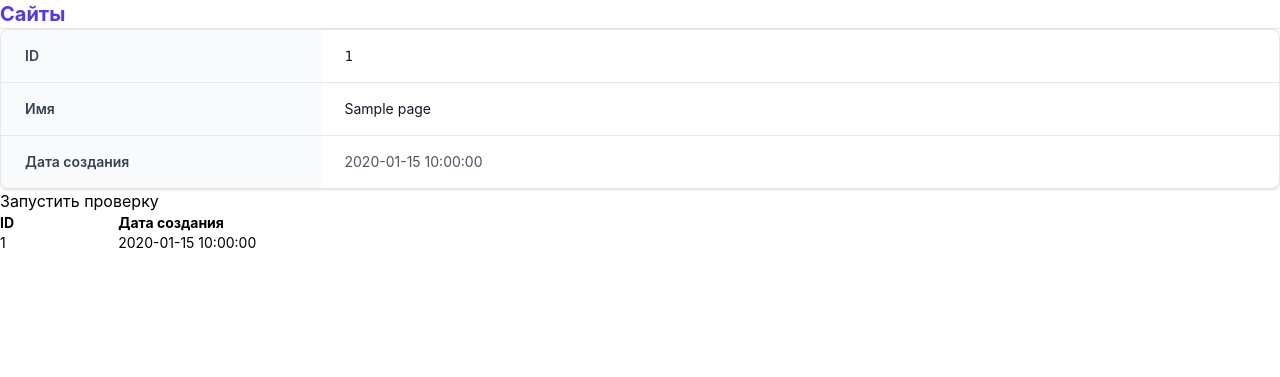
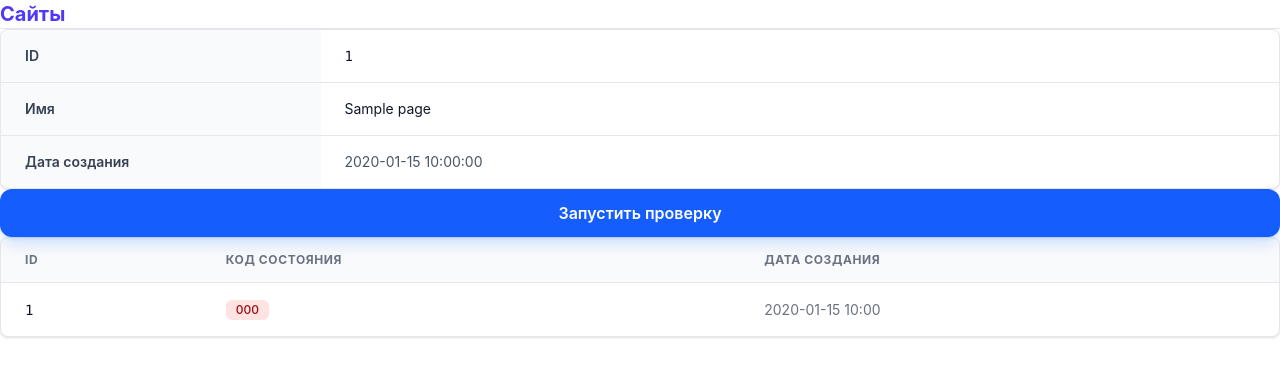
Before and after one commit to haven3571-pixel/flask-project-83, a Flask app: template page_analyzer/templates/website.html in a window 1280 px wide. Shown: the top 377 px of the page. Run offline with Flask 3, Linux system fonts and the light colour scheme; the template is opened without the code that fills it: most values are stand-ins (such as "Sample title", 1, 10 or a date in 2020); some libraries are stand-ins or nearby versions.

Commit message:
sixth step completed

```diff
--- a/page_analyzer/app.py
+++ b/page_analyzer/app.py
@@ -1,7 +1,7 @@
-from flask import Flask, render_template, request, flash, redirect, abort, get_flashed_messages, url_for
+from flask import Flask, render_template, request, flash, redirect, abort, get_flashed_messages, url_for, Response
 from dotenv import load_dotenv
 from page_analyzer.db import Repository
-import psycopg, os, validators
+import psycopg, os, validators,  requests
 
 
 load_dotenv()
@@ -41,13 +41,10 @@ def pages_index():
     urls = repo.all_posts()
     checks = repo.all_checks()
 
-    # Делаем словарь: {url_id: последняя_проверка}
-    # Так как проверки отсортированы по ASC, последняя перезапишет предыдущие
     last_checks = {}
     for check in checks:
         last_checks[check['url_id']] = check
 
-    # Формируем итоговый список
     records = []
     for url in urls:
         check = last_checks.get(url['id'])
@@ -74,6 +71,12 @@ def page_get_post(id):
     page = repo.find_by_id(id)
     if page:
         url_id = page.get('id')
-        repo.save_check(url_id)
-        flash('Успешная проверка')
+        try:
+            try_access = requests.get(page['name'], timeout=5)
+            try_access.raise_for_status()
+            status_code = try_access.status_code
+            repo.save_check(url_id, status_code)
+            flash('Успешная проверка')
+        except requests.RequestException as re:
+            flash('Ресурс недоступен')
         return redirect(url_for('page_get', id=url_id))
--- a/page_analyzer/static/css/main.css
+++ b/page_analyzer/static/css/main.css
@@ -8,6 +8,10 @@
       "Segoe UI Symbol", "Noto Color Emoji";
     --font-mono: ui-monospace, SFMono-Regular, Menlo, Monaco, Consolas, "Liberation Mono",
       "Courier New", monospace;
+    --color-red-100: oklch(93.6% 0.032 17.717);
+    --color-red-800: oklch(44.4% 0.177 26.899);
+    --color-green-100: oklch(96.2% 0.044 156.743);
+    --color-green-800: oklch(44.8% 0.119 151.328);
     --color-emerald-50: oklch(97.9% 0.021 166.113);
     --color-emerald-200: oklch(90.5% 0.093 164.15);
     --color-emerald-800: oklch(43.2% 0.095 166.913);
@@ -22,7 +26,6 @@
     --color-gray-50: oklch(98.5% 0.002 247.839);
     --color-gray-100: oklch(96.7% 0.003 264.542);
     --color-gray-200: oklch(92.8% 0.006 264.531);
-    --color-gray-300: oklch(87.2% 0.01 258.338);
     --color-gray-500: oklch(55.1% 0.027 264.364);
     --color-gray-600: oklch(44.6% 0.03 256.802);
     --color-gray-700: oklch(37.3% 0.034 259.733);
@@ -45,6 +48,7 @@
     --tracking-tight: -0.025em;
     --tracking-wider: 0.05em;
     --leading-relaxed: 1.625;
+    --radius-md: 0.375rem;
     --radius-lg: 0.5rem;
     --radius-xl: 0.75rem;
     --radius-2xl: 1rem;
@@ -218,6 +222,15 @@
   .flex {
     display: flex;
   }
+  .inline-flex {
+    display: inline-flex;
+  }
+  .table {
+    display: table;
+  }
+  .w-1 {
+    width: var(--spacing);
+  }
   .w-1\/4 {
     width: calc(1 / 4 * 100%);
   }
@@ -229,6 +242,9 @@
   }
   .border-collapse {
     border-collapse: collapse;
+  }
+  .resize {
+    resize: both;
   }
   .flex-row {
     flex-direction: row;
@@ -264,6 +280,9 @@
   .rounded-lg {
     border-radius: var(--radius-lg);
   }
+  .rounded-md {
+    border-radius: var(--radius-md);
+  }
   .rounded-xl {
     border-radius: var(--radius-xl);
   }
@@ -296,6 +315,12 @@
   .bg-gray-50 {
     background-color: var(--color-gray-50);
   }
+  .bg-green-100 {
+    background-color: var(--color-green-100);
+  }
+  .bg-red-100 {
+    background-color: var(--color-red-100);
+  }
   .bg-rose-50 {
     background-color: var(--color-rose-50);
   }
@@ -308,11 +333,23 @@
   .p-6 {
     padding: calc(var(--spacing) * 6);
   }
+  .px-2 {
+    padding-inline: calc(var(--spacing) * 2);
+  }
+  .px-2\.5 {
+    padding-inline: calc(var(--spacing) * 2.5);
+  }
   .px-4 {
     padding-inline: calc(var(--spacing) * 4);
   }
   .px-6 {
     padding-inline: calc(var(--spacing) * 6);
+  }
+  .py-0 {
+    padding-block: 0px;
+  }
+  .py-0\.5 {
+    padding-block: calc(var(--spacing) * 0.5);
   }
   .py-3 {
     padding-block: calc(var(--spacing) * 3);
@@ -394,8 +431,14 @@
   .text-gray-900 {
     color: var(--color-gray-900);
   }
+  .text-green-800 {
+    color: var(--color-green-800);
+  }
   .text-indigo-600 {
     color: var(--color-indigo-600);
+  }
+  .text-red-800 {
+    color: var(--color-red-800);
   }
   .text-rose-800 {
     color: var(--color-rose-800);
@@ -405,6 +448,9 @@
   }
   .uppercase {
     text-transform: uppercase;
+  }
+  .underline {
+    text-decoration-line: underline;
   }
   .shadow-lg {
     --tw-shadow: 0 10px 15px -3px var(--tw-shadow-color, rgb(0 0 0 / 0.1)), 0 4px 6px -4px var(--tw-shadow-color, rgb(0 0 0 / 0.1));
@@ -418,11 +464,21 @@
     --tw-shadow: 0 20px 25px -5px var(--tw-shadow-color, rgb(0 0 0 / 0.1)), 0 8px 10px -6px var(--tw-shadow-color, rgb(0 0 0 / 0.1));
     box-shadow: var(--tw-inset-shadow), var(--tw-inset-ring-shadow), var(--tw-ring-offset-shadow), var(--tw-ring-shadow), var(--tw-shadow);
   }
+  .shadow-blue-500 {
+    --tw-shadow-color: oklch(62.3% 0.214 259.815);
+    @supports (color: color-mix(in lab, red, red)) {
+      --tw-shadow-color: color-mix(in oklab, var(--color-blue-500) var(--tw-shadow-alpha), transparent);
+    }
+  }
   .shadow-blue-500\/20 {
     --tw-shadow-color: color-mix(in srgb, oklch(62.3% 0.214 259.815) 20%, transparent);
     @supports (color: color-mix(in lab, red, red)) {
       --tw-shadow-color: color-mix(in oklab, color-mix(in oklab, var(--color-blue-500) 20%, transparent) var(--tw-shadow-alpha), transparent);
     }
+  }
+  .outline {
+    outline-style: var(--tw-outline-style);
+    outline-width: 1px;
   }
   .transition-all {
     transition-property: all;
@@ -558,6 +614,11 @@
   inherits: false;
   initial-value: 0 0 #0000;
 }
+@property --tw-outline-style {
+  syntax: "*";
+  inherits: false;
+  initial-value: solid;
+}
 @layer properties {
   @supports ((-webkit-hyphens: none) and (not (margin-trim: inline))) or ((-moz-orient: inline) and (not (color:rgb(from red r g b)))) {
     *, ::before, ::after, ::backdrop {
@@ -580,6 +641,7 @@
       --tw-ring-offset-width: 0px;
       --tw-ring-offset-color: #fff;
       --tw-ring-offset-shadow: 0 0 #0000;
+      --tw-outline-style: solid;
     }
   }
 }
--- a/page_analyzer/templates/website.html
+++ b/page_analyzer/templates/website.html
@@ -34,24 +34,37 @@
     </tbody>
 </table>
 </div>
-<form method="post" action="/urls/1/checks">
-  <input type="submit" value="Запустить проверку">
+
+<form method="post" action="/urls/{{ page.id }}/checks">
+  <input class="w-full bg-blue-600 hover:bg-blue-700 text-white font-semibold py-3 px-6 rounded-xl transition-all shadow-lg shadow-blue-500/20 active:scale-[0.98]" type="submit" value="Запустить проверку">
 </form>
 
-<table data-test="checks" class="w-full text-left text-sm border-collapse">
-  <thead>
+<div class="overflow-x-auto rounded-lg border border-gray-200 bg-white shadow-sm">
+  <table data-test="checks" class="w-full border-collapse text-left text-sm text-gray-600">
+    <thead class="bg-gray-50 border-b border-gray-200 text-xs font-semibold uppercase tracking-wider text-gray-500">
       <tr>
-      <th>ID</th>
-      <th>Дата создания</th>
+        <th scope="col" class="px-6 py-3.5">ID</th>
+        <th scope="col" class="px-6 py-3.5">Код состояния</th>
+        <th scope="col" class="px-6 py-3.5">Дата создания</th>
       </tr>
     </thead>
-  <tbody>
-  {% for check in checks%}
-    <tr>
-      <td>{{ check.id }}</td>
-      <td>{{ check.created_at }}</td>
+    <tbody class="divide-y divide-gray-200">
+      {% for check in checks %}
+        <tr class="transition-colors hover:bg-gray-50/75">
+          <td class="whitespace-nowrap px-6 py-4 font-mono font-medium text-gray-900">
+            {{ check.id }}
+          </td>
+          <td class="whitespace-nowrap px-6 py-4">
+            <span class="inline-flex items-center rounded-md px-2.5 py-0.5 text-xs font-medium {{ 'bg-green-100 text-green-800' if check.status_code == 200 else 'bg-red-100 text-red-800' }}">
+              {{ check.status_code }}
+            </span>
+          </td>
+          <td class="whitespace-nowrap px-6 py-4 text-gray-500">
+            {{ check.created_at.strftime('%Y-%m-%d %H:%M') if check.created_at else '' }}
+          </td>
         </tr>
       {% endfor %}
     </tbody>
   </table>
+</div>
 {% endblock %}
--- a/page_analyzer/templates/websites.html
+++ b/page_analyzer/templates/websites.html
@@ -27,7 +27,7 @@
         {{ record.last_check.strftime('%Y-%m-%d %H:%M') if record.last_check else '' }}
         </td>
         <td class="px-6 py-4 whitespace-nowrap text-gray-500">
-
+            {{ record.status_code }}
         </td>
         </tr>
     {% endfor %}
--- a/pyproject.toml
+++ b/pyproject.toml
@@ -11,6 +11,7 @@ dependencies = [
     "npm>=0.1.1",
     "psycopg>=3.3.6",
     "python-dotenv>=1.2.4",
+    "requests>=2.34.2",
     "validators>=0.35.0",
 ]
 
```
Also changed, not shown: page_analyzer/db.py (+4 -4 lines), 1 other file. Lines whose indentation alone changed are shown as unchanged.
